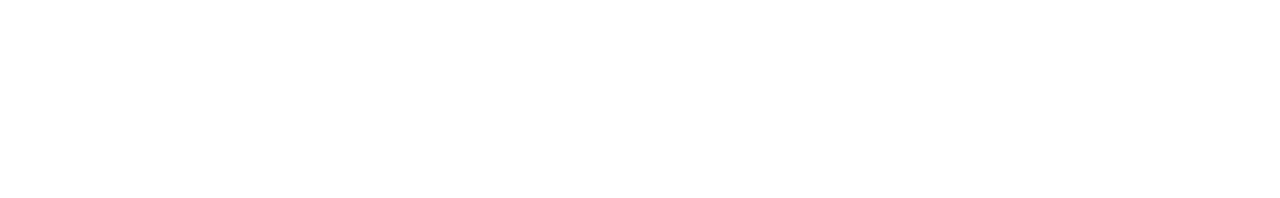
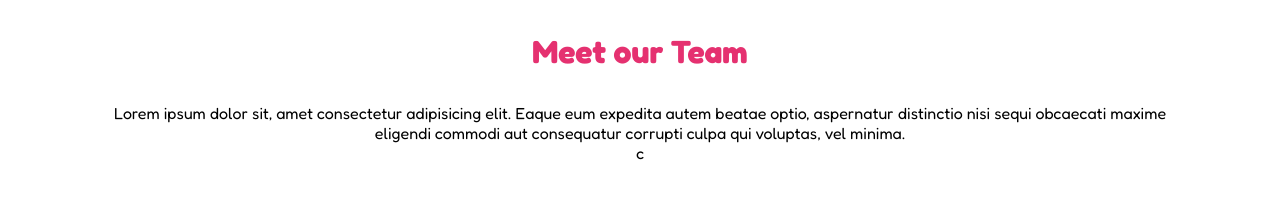
Before and after one commit to AndreaMinelli/html-css-float-cards, a plain HTML site: page index.html in a window 1280 px wide. Drawn offline with Linux system fonts and the light colour scheme.

Commit message:
Impostati titolo e paragrafo descrizione team

```diff
--- a/css/style.css
+++ b/css/style.css
@@ -10,3 +10,17 @@
 body{
     font-family: 'Fredoka', sans-serif;
 }
+
+.container{
+    max-width: 1080px;
+    margin: 0 auto;
+    text-align: center;
+}
+
+header{
+    margin: 2rem 0;
+}
+
+h1{
+    color: rgb(229,49,112);
+}
--- a/index.html
+++ b/index.html
@@ -1,5 +1,5 @@
 <!DOCTYPE html>
-<html lang="en">
+<html lang="it">
 
 <head>
     <meta charset="UTF-8">
@@ -15,7 +15,23 @@
 </head>
 
 <body>
+    <div class="container">
+        <header>
+            <h1>Meet our Team</h1>
+        </header>
+        <!--Inizio pagina-->
+        <main>
+            <!-- Descrizione del team -->
+            <section>
+                <p>Lorem ipsum dolor sit, amet consectetur adipisicing elit. Eaque eum expedita autem beatae optio, aspernatur distinctio nisi sequi obcaecati maxime eligendi commodi aut consequatur corrupti culpa qui voluptas, vel minima.</p>
+            </section>
+             <!--Sezione team's preview -->
+            <section id="our-team">
 
+
+            </section>c
+        </main>
+    </div>
 </body>
 
 </html>
```
